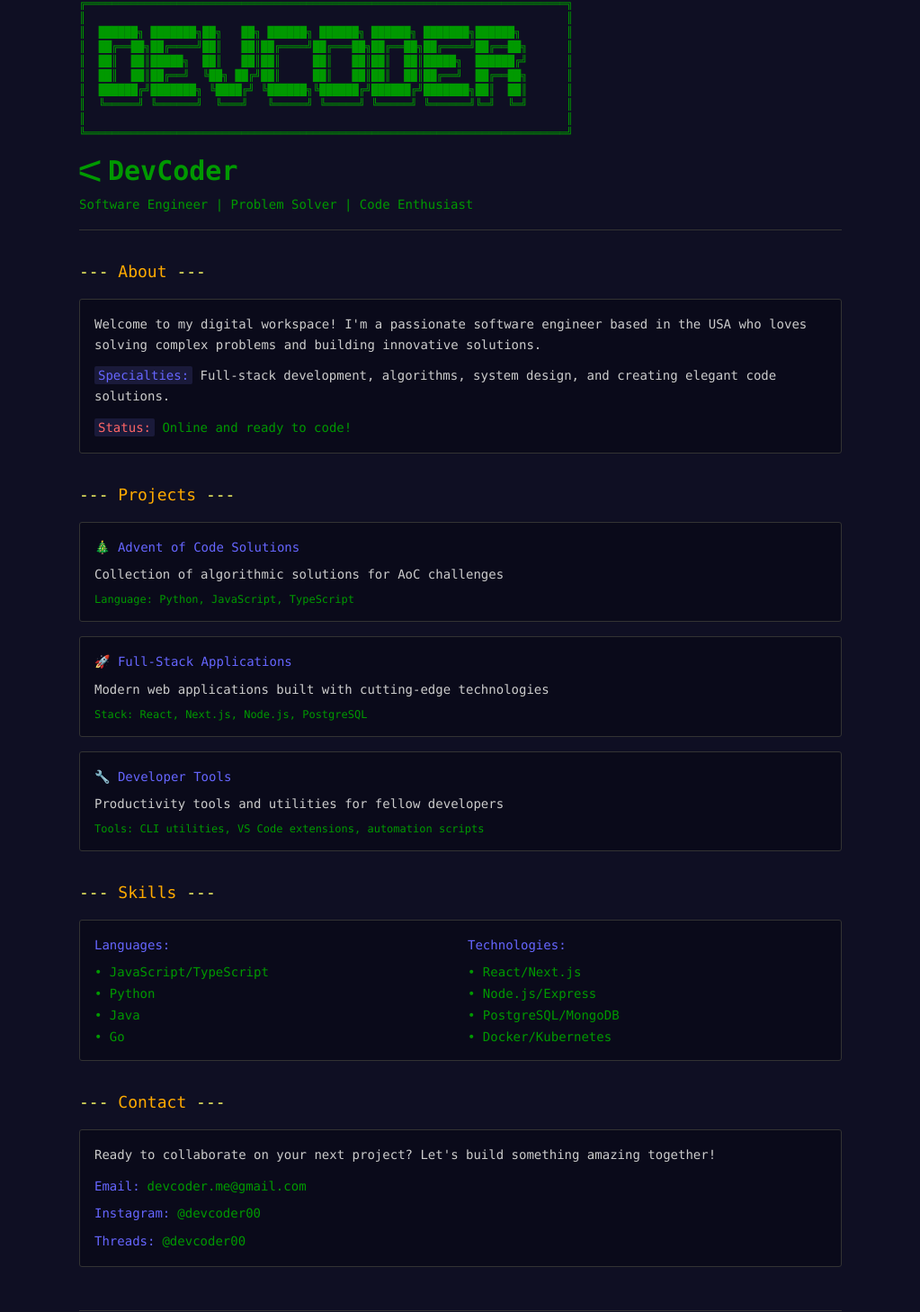
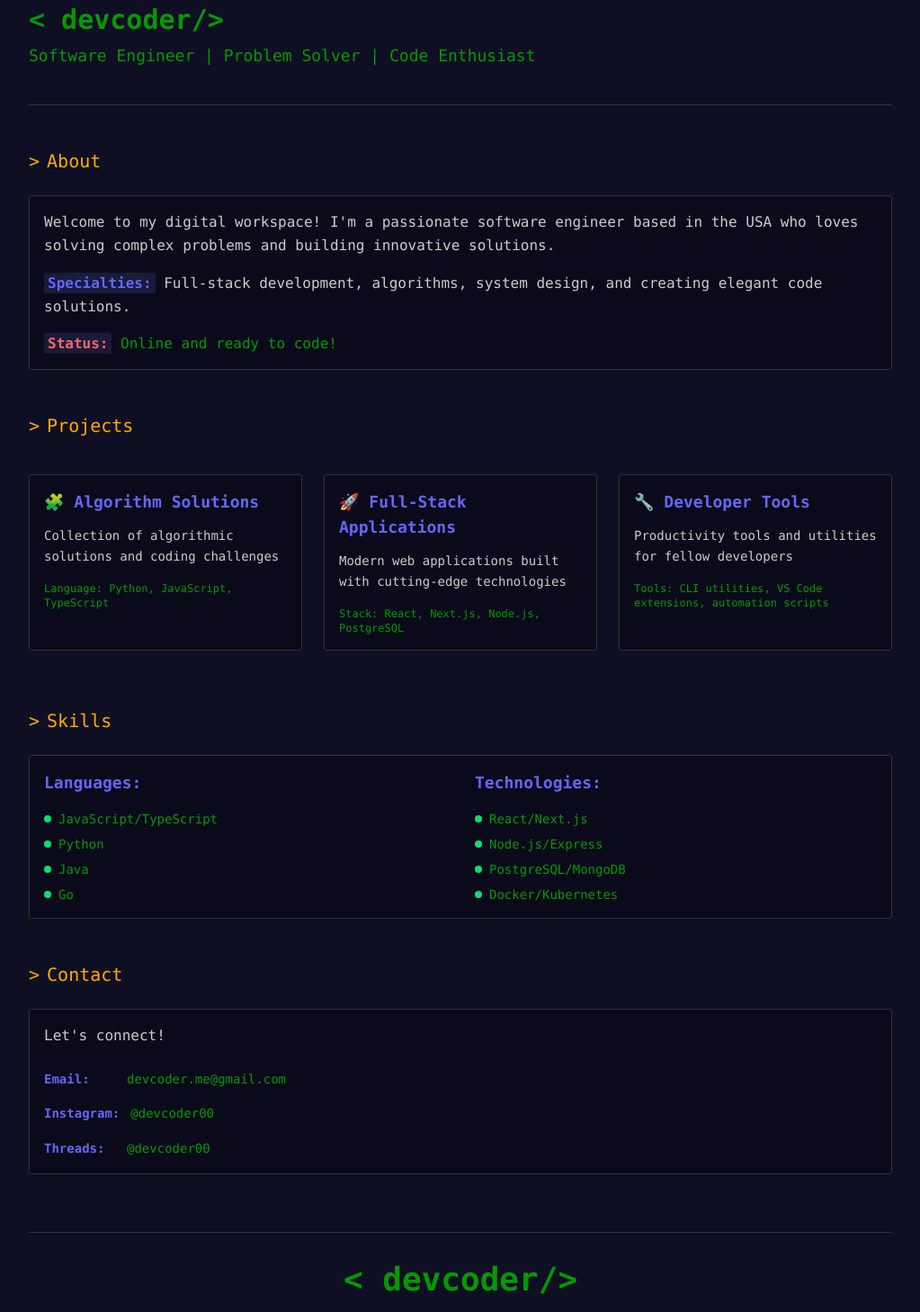
Before and after one commit to aibekz/dev, a Next.js app: page / in a window 1280 px wide. Shown: the part 28-1486 px from the top of the page at 90% size, without its empty margins (128-1151 px from the left). Built offline with nearby package versions, Linux system fonts and the light colour scheme.

Commit message:
Update layout metadata and favicon: standardize title and description, replace favicon.svg with simplified design

```diff
--- a/app/layout.tsx
+++ b/app/layout.tsx
@@ -9,8 +9,8 @@ const sourceCodePro = Source_Code_Pro({
 });
 
 export const metadata: Metadata = {
-  title: "DevCoder | devcoder.me | devcoder.xyz",
-  description: "DevCoder - Crafting Code, Building Dreams. Full-Stack Developer | Open Source Enthusiast | Tech Blogger",
+  title: "devcoder | devcoder.me | devcoder.xyz",
+  description: "devcoder - software engineer, problem solver, and code enthusiast.",
   icons: {
     icon: "/favicon.svg",
   },
--- a/app/page.tsx
+++ b/app/page.tsx
@@ -1,74 +1,64 @@
 export default function Home() {
   return (
     <div className="min-h-screen bg-[#0f0f23] text-[#cccccc] font-mono text-sm leading-relaxed">
-      <div className="max-w-4xl mx-auto p-6">
-        {/* Header with ASCII art */}
-        <header className="mb-8">
-          <pre className="terminal-green text-xs mb-4 overflow-x-auto">
-{`╔══════════════════════════════════════════════════════════════════════════╗
-║                                                                          ║
-║  ██████╗ ███████╗██╗   ██╗ ██████╗ ██████╗ ██████╗ ███████╗██████╗       ║
-║  ██╔══██╗██╔════╝██║   ██║██╔════╝██╔═══██╗██╔══██╗██╔════╝██╔══██╗      ║
-║  ██║  ██║█████╗  ██║   ██║██║     ██║   ██║██║  ██║█████╗  ██████╔╝      ║
-║  ██║  ██║██╔══╝  ╚██╗ ██╔╝██║     ██║   ██║██║  ██║██╔══╝  ██╔══██╗      ║
-║  ██████╔╝███████╗ ╚████╔╝ ╚██████╗╚██████╔╝██████╔╝███████╗██║  ██║      ║
-║  ╚═════╝ ╚══════╝  ╚═══╝   ╚═════╝ ╚═════╝ ╚═════╝ ╚══════╝╚═╝  ╚═╝      ║
-║                                                                          ║
-╚══════════════════════════════════════════════════════════════════════════╝`}
-          </pre>
-          <div className="border-b border-[#333] pb-4">
-            <div className="logo-header mb-2 flex items-center">
-                <img src="/favicon.svg" alt="DevCoder Logo" className="inline-block w-6 h-6 mr-2" />
-            <span className="terminal-green text-3xl font-bold">
-              DevCoder
-            </span>
+      <div className="max-w-5xl mx-auto p-6 lg:p-8">
+        <header className="mb-12">
+          <div className="border-b border-[#333] pb-6">
+            <div className="flex items-center gap-4 mb-4">
+              <div>
+                <h1 className="terminal-green text-2xl lg:text-3xl font-bold mb-2">
+                 {"<"} devcoder{"/>"}
+                </h1>
+                <p className="terminal-green text-lg">
+                  Software Engineer | Problem Solver | Code Enthusiast
+                </p>
+              </div>
             </div>
-            <p className="terminal-green">
-              Software Engineer | Problem Solver | Code Enthusiast
-            </p>
           </div>
         </header>
 
         {/* Main content */}
-        <main>
-          <section className="mb-8">
-            <h2 className="terminal-yellow text-lg mb-4">
-              --- <span className="terminal-gold">About</span> ---
+        <main className="space-y-12">
+          <section>
+            <h2 className="terminal-yellow text-xl mb-6 flex items-center gap-2">
+              <span className="terminal-gold">{'>'}</span>
+              <span className="terminal-gold">About</span>
             </h2>
-            <div className="code-block">
-              <p className="mb-3">
+            <div className="code-block bg-[#1a1a2e] border border-[#333] rounded-lg p-6">
+              <p className="mb-4 text-base leading-relaxed">
                 Welcome to my digital workspace! I'm a passionate software engineer
                 based in the USA who loves solving complex problems and building innovative solutions.
               </p>
-              <p className="mb-3">
-                <span className="highlight terminal-blue">Specialties:</span> Full-stack development,
+              <p className="mb-4 text-base leading-relaxed">
+                <span className="highlight terminal-blue font-semibold">Specialties:</span> Full-stack development,
                 algorithms, system design, and creating elegant code solutions.
               </p>
-              <p>
-                <span className="highlight terminal-red">Status:</span>
+              <p className="text-base">
+                <span className="highlight terminal-red font-semibold">Status:</span>
                 <span className="terminal-green"> Online and ready to code!</span>
               </p>
             </div>
           </section>
 
-          <section className="mb-8">
-            <h2 className="terminal-yellow text-lg mb-4">
-              --- <span className="terminal-gold">Projects</span> ---
+          <section>
+            <h2 className="terminal-yellow text-xl mb-6 flex items-center gap-2">
+              <span className="terminal-gold">{'>'}</span>
+              <span className="terminal-gold">Projects</span>
             </h2>
-            <div className="space-y-4">
-              <div className="code-block">
-                <h3 className="terminal-blue mb-2">🎄 Advent of Code Solutions</h3>
-                <p className="mb-2">
-                  Collection of algorithmic solutions for AoC challenges
+            <div className="grid gap-6 md:grid-cols-2 lg:grid-cols-3">
+              <div className="code-block bg-[#1a1a2e] border border-[#333] rounded-lg p-6 hover:border-[#555] transition-colors">
+                <h3 className="terminal-blue mb-3 text-lg font-semibold">🧩 Algorithm Solutions</h3>
+                <p className="mb-4 text-sm leading-relaxed">
+                  Collection of algorithmic solutions and coding challenges
                 </p>
                 <p className="terminal-green text-xs">
                   Language: Python, JavaScript, TypeScript
                 </p>
               </div>
 
-              <div className="code-block">
-                <h3 className="terminal-blue mb-2">🚀 Full-Stack Applications</h3>
-                <p className="mb-2">
+              <div className="code-block bg-[#1a1a2e] border border-[#333] rounded-lg p-6 hover:border-[#555] transition-colors">
+                <h3 className="terminal-blue mb-3 text-lg font-semibold">🚀 Full-Stack Applications</h3>
+                <p className="mb-4 text-sm leading-relaxed">
                   Modern web applications built with cutting-edge technologies
                 </p>
                 <p className="terminal-green text-xs">
@@ -76,9 +66,9 @@ export default function Home() {
                 </p>
               </div>
 
-              <div className="code-block">
-                <h3 className="terminal-blue mb-2">🔧 Developer Tools</h3>
-                <p className="mb-2">
+              <div className="code-block bg-[#1a1a2e] border border-[#333] rounded-lg p-6 hover:border-[#555] transition-colors md:col-span-2 lg:col-span-1">
+                <h3 className="terminal-blue mb-3 text-lg font-semibold">🔧 Developer Tools</h3>
+                <p className="mb-4 text-sm leading-relaxed">
                   Productivity tools and utilities for fellow developers
                 </p>
                 <p className="terminal-green text-xs">
@@ -88,28 +78,53 @@ export default function Home() {
             </div>
           </section>
 
-          <section className="mb-8">
-            <h2 className="terminal-yellow text-lg mb-4">
-              --- <span className="terminal-gold">Skills</span> ---
+          <section>
+            <h2 className="terminal-yellow text-xl mb-6 flex items-center gap-2">
+              <span className="terminal-gold">{'>'}</span>
+              <span className="terminal-gold">Skills</span>
             </h2>
-            <div className="code-block">
-              <div className="grid grid-cols-1 md:grid-cols-2 gap-4">
+            <div className="code-block bg-[#1a1a2e] border border-[#333] rounded-lg p-6">
+              <div className="grid grid-cols-1 md:grid-cols-2 gap-8">
                 <div>
-                  <h4 className="terminal-blue mb-2">Languages:</h4>
-                  <ul className="space-y-1 text-sm">
-                    <li className="terminal-green">• JavaScript/TypeScript</li>
-                    <li className="terminal-green">• Python</li>
-                    <li className="terminal-green">• Java</li>
-                    <li className="terminal-green">• Go</li>
+                  <h4 className="terminal-blue mb-4 text-lg font-semibold">Languages:</h4>
+                  <ul className="space-y-2 text-sm">
+                    <li className="terminal-green flex items-center gap-2">
+                      <span className="w-2 h-2 bg-green-400 rounded-full"></span>
+                      JavaScript/TypeScript
+                    </li>
+                    <li className="terminal-green flex items-center gap-2">
+                      <span className="w-2 h-2 bg-green-400 rounded-full"></span>
+                      Python
+                    </li>
+                    <li className="terminal-green flex items-center gap-2">
+                      <span className="w-2 h-2 bg-green-400 rounded-full"></span>
+                      Java
+                    </li>
+                    <li className="terminal-green flex items-center gap-2">
+                      <span className="w-2 h-2 bg-green-400 rounded-full"></span>
+                      Go
+                    </li>
                   </ul>
                 </div>
                 <div>
-                  <h4 className="terminal-blue mb-2">Technologies:</h4>
-                  <ul className="space-y-1 text-sm">
-                    <li className="terminal-green">• React/Next.js</li>
-                    <li className="terminal-green">• Node.js/Express</li>
-                    <li className="terminal-green">• PostgreSQL/MongoDB</li>
-                    <li className="terminal-green">• Docker/Kubernetes</li>
+                  <h4 className="terminal-blue mb-4 text-lg font-semibold">Technologies:</h4>
+                  <ul className="space-y-2 text-sm">
+                    <li className="terminal-green flex items-center gap-2">
+                      <span className="w-2 h-2 bg-green-400 rounded-full"></span>
+                      React/Next.js
+                    </li>
+                    <li className="terminal-green flex items-center gap-2">
+                      <span className="w-2 h-2 bg-green-400 rounded-full"></span>
+                      Node.js/Express
+                    </li>
+                    <li className="terminal-green flex items-center gap-2">
+                      <span className="w-2 h-2 bg-green-400 rounded-full"></span>
+                      PostgreSQL/MongoDB
+                    </li>
+                    <li className="terminal-green flex items-center gap-2">
+                      <span className="w-2 h-2 bg-green-400 rounded-full"></span>
+                      Docker/Kubernetes
+                    </li>
                   </ul>
                 </div>
               </div>
@@ -117,45 +132,51 @@ export default function Home() {
           </section>
 
           <section>
-            <h2 className="terminal-yellow text-lg mb-4">
-              --- <span className="terminal-gold">Contact</span> ---
+            <h2 className="terminal-yellow text-xl mb-6 flex items-center gap-2">
+              <span className="terminal-gold">{'>'}</span>
+              <span className="terminal-gold">Contact</span>
             </h2>
-            <div className="code-block">
-              <p className="mb-3">
-                Ready to collaborate on your next project? Let's build something amazing together!
+            <div className="code-block bg-[#1a1a2e] border border-[#333] rounded-lg p-6">
+              <p className="mb-6 text-base leading-relaxed">
+                Let's connect!
               </p>
-              <div className="space-y-2">
-                <p>
-                  <span className="terminal-blue">Email:</span>
-                  <a href="mailto:devcoder.me@gmail.com" className="ml-2 hover:text-yellow-400">
+              <div className="space-y-4">
+                <div className="flex items-center gap-3">
+                  <span className="terminal-blue font-semibold min-w-[80px]">Email:</span>
+                  <a href="mailto:devcoder.me@gmail.com" className="hover:text-yellow-400 transition-colors underline">
                     devcoder.me@gmail.com
                   </a>
-                </p>
-                <p>
-                  <span className="terminal-blue">Instagram:</span>
-                  <a href="https://instagram.com/devcoder00" target="_blank" rel="noopener noreferrer" className="ml-2 hover:text-yellow-400">
+                </div>
+                <div className="flex items-center gap-3">
+                  <span className="terminal-blue font-semibold min-w-[80px]">Instagram:</span>
+                  <a href="https://instagram.com/devcoder00" target="_blank" rel="noopener noreferrer" className="hover:text-yellow-400 transition-colors underline">
                     @devcoder00
                   </a>
-                </p>
-                <p>
-                  <span className="terminal-blue">Threads:</span>
-                  <a href="https://www.threads.com/@devcoder00" target="_blank" rel="noopener noreferrer" className="ml-2 hover:text-yellow-400">
+                </div>
+                <div className="flex items-center gap-3">
+                  <span className="terminal-blue font-semibold min-w-[80px]">Threads:</span>
+                  <a href="https://www.threads.com/@devcoder00" target="_blank" rel="noopener noreferrer" className="hover:text-yellow-400 transition-colors underline">
                     @devcoder00
                   </a>
-                </p>
+                </div>
               </div>
             </div>
           </section>
         </main>
 
         {/* Footer */}
-        <footer className="mt-12 pt-6 border-t border-[#333] text-center">
-          <p className="terminal-green text-xs">
-            © 2025 DevCoder | Built with ❤️ and lots of ☕
-          </p>
-          <p className="terminal-yellow text-xs mt-2">
-            {'{'} Happy Coding! {'}'}
-          </p>
+        <footer className="mt-16 pt-8 border-t border-[#333]">
+          <div className="flex flex-col items-center justify-center text-center space-y-4">
+            <div className="terminal-green text-4xl font-bold">{"<"} devcoder{"/>"}</div>
+            <div className="space-y-2">
+              <p className="terminal-green text-sm">
+                © 2025 devcoder | Built with ❤️ and lots of ☕️
+              </p>
+              <p className="terminal-yellow text-sm">
+                {'{'} Happy Coding! {'}'}
+              </p>
+            </div>
+          </div>
         </footer>
       </div>
     </div>
```
Also changed, not shown: public/favicon.svg.
